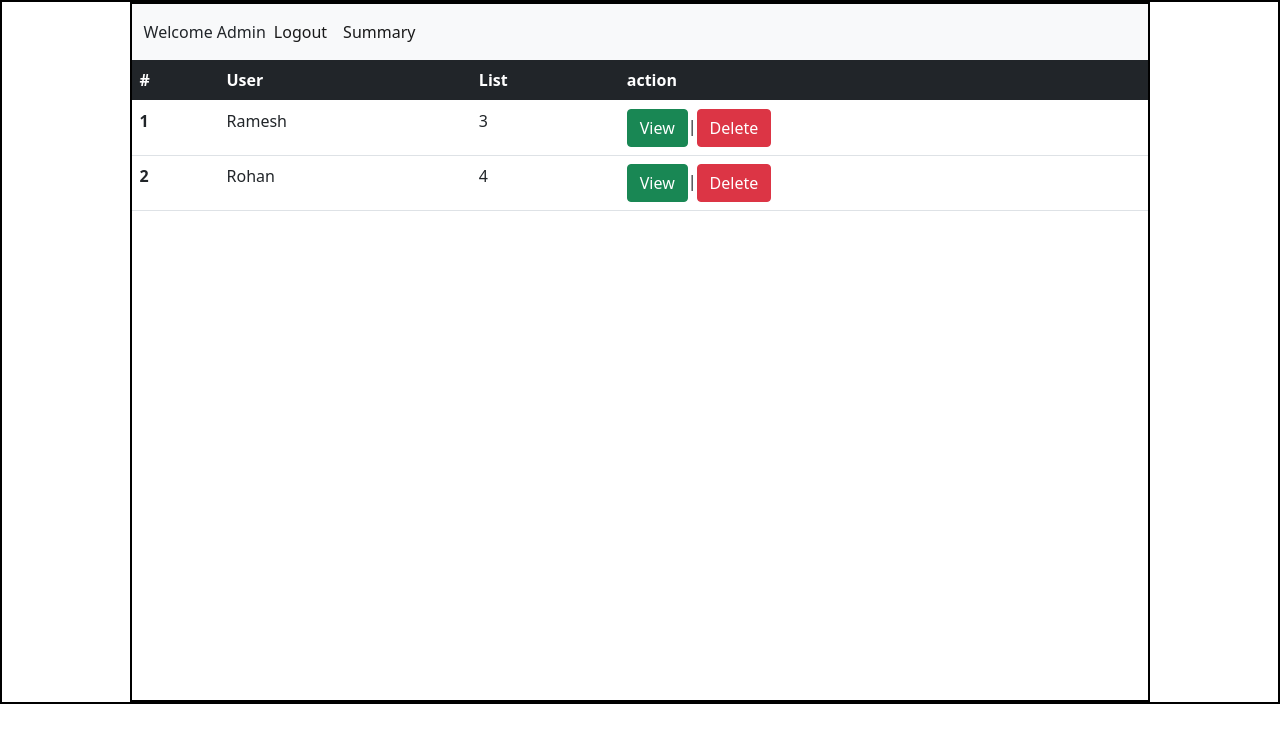
After one commit to 22f2001734/kanban_app, a Flask app: template templates/Admin_dashboard.html in a window 1280 px wide. The commit adds this page. Shown: the top 743 px of the page. Run offline with Flask 3, Linux system fonts and the light colour scheme; the template is opened without the code that fills it, so the values that code supplies are empty.

Commit message:
commit on 30-06-2024

```diff
--- /dev/null
+++ b/app.py
@@ -0,0 +1,17 @@
+from flask import Flask
+
+app = None #initially none
+
+
+def init_app():
+    kanban_app = Flask(__name__) #Object of Flask
+    kanban_app.debug = True
+    kanban_app.app_context().push() #Direct access app by other modules(db, authentication, etc)
+    print("kanban application started....")
+    return kanban_app
+
+app = init_app()
+from backend.controllers import *
+
+if __name__=="__main__":
+    app.run()
--- /dev/null
+++ b/templates/Admin_dashboard.html
@@ -0,0 +1,57 @@
+<!DOCTYPE html>
+<html lang="en">
+<head>
+    <meta charset="UTF-8">
+    <meta name="viewport" content="width=device-width, initial-scale=1.0">
+    <link rel="stylesheet" href="/static/style.css"> <!--Calling external styles-->
+    <link href="https://cdn.jsdelivr.net/npm/bootstrap@5.0.2/dist/css/bootstrap.min.css" rel="stylesheet" integrity="sha384-EVSTQN3/azprG1Anm3QDgpJLIm9Nao0Yz1ztcQTwFspd3yD65VohhpuuCOmLASjC" crossorigin="anonymous">
+    <title>Admin Dashboard</title>
+</head>
+<body>
+    <div id="container">
+        <div id="panel">
+            <nav class="navbar navbar-expand-lg navbar-light bg-light">
+                <div class="container-fluid">
+                  <label>Welcome Admin  </label>
+
+                  <div class="collapse navbar-collapse" id="navbarSupportedContent">
+                    <ul class="navbar-nav me-auto mb-2 mb-lg-0">
+                      <li class="nav-item">
+                        <a class="nav-link active float-end" aria-current="page" href="#">Summary</a>
+                        <a class="nav-link active float-end" aria-current="page" href="#">Logout</a>
+                      </li>
+                    </ul>
+                  </div>
+                </div>
+            </nav>
+           <!--Table here  -->
+           <table class="table">
+            <thead>
+              <tr class="table-dark">
+                <th scope="col">#</th>
+                <th scope="col">User</th>
+                <th scope="col">List</th>
+                <th scope="col">action</th>
+              </tr>
+            </thead>
+            <tbody>
+              <tr>
+                <th scope="row">1</th>
+                <td>Ramesh</td>
+                <td>3</td>
+                <td><button type="button" class="btn btn-success">View</button>|<button type="button" class="btn btn-danger">Delete</button></td>
+              </tr>
+              <tr>
+                <th scope="row">2</th>
+                <td>Rohan</td>
+                <td>4</td>
+                <td><button type="button" class="btn btn-success">View</button>|<button type="button" class="btn btn-danger">Delete</button></td>
+              </tr>
+            </tbody>
+          </table>
+
+
+        </div>
+    </div>
+</body>
+</html>
--- a/templates/login.html
+++ b/templates/login.html
@@ -3,7 +3,7 @@
 <head>
     <meta charset="UTF-8">
     <meta name="viewport" content="width=device-width, initial-scale=1.0">
-    <link rel="stylesheet" href="style.css"> <!--Calling external styles-->
+    <link rel="stylesheet" href="/static/"> <!--Calling external styles-->
     <link href="https://cdn.jsdelivr.net/npm/bootstrap@5.0.2/dist/css/bootstrap.min.css" rel="stylesheet" integrity="sha384-EVSTQN3/azprG1Anm3QDgpJLIm9Nao0Yz1ztcQTwFspd3yD65VohhpuuCOmLASjC" crossorigin="anonymous">
     <title>Login Page</title>
 </head>
@@ -24,7 +24,7 @@
                   <input type="password" class="form-control" id="pwd">
                 </div>
                 <button type="submit" class="btn btn-primary">Login</button>
-                New User ? <a href="signup.html">Register</a>
+                New User ? <a href="/register">Register</a>
               </form>
 
             </div>
--- a/templates/signup.html
+++ b/templates/signup.html
@@ -3,7 +3,7 @@
 <head>
     <meta charset="UTF-8">
     <meta name="viewport" content="width=device-width, initial-scale=1.0">
-    <link rel="stylesheet" href="style.css"> <!--Calling external styles-->
+    <link rel="stylesheet" href="/static/style.css"> <!--Calling external styles-->
     <link href="https://cdn.jsdelivr.net/npm/bootstrap@5.0.2/dist/css/bootstrap.min.css" rel="stylesheet" integrity="sha384-EVSTQN3/azprG1Anm3QDgpJLIm9Nao0Yz1ztcQTwFspd3yD65VohhpuuCOmLASjC" crossorigin="anonymous">
     <title>Signup Page</title>
 </head>
@@ -34,7 +34,7 @@
                 </div>
 
                 <button type="submit" class="btn btn-primary">Register</button>
-                Existing User ? <a href="login.html">login</a>
+                Existing User ? <a href="/login">login</a>
               </form>
 
             </div>
```
Also changed, not shown: backend/controllers.py (added, +18 -0 lines), templates/user_dashboard.html (+68 -28 lines), static/img/Delete-PNG.png (added), static/img/delete.png (added), static/img/edit.png (added), static/style.css (renamed from templates/style.css), 5 other files.
